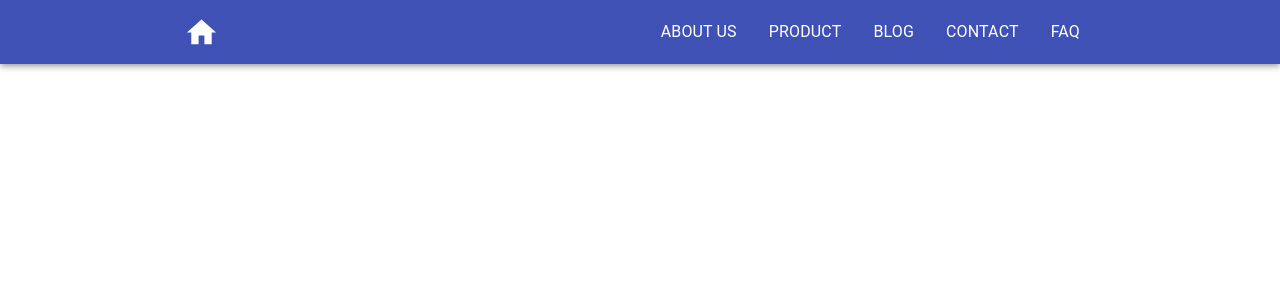
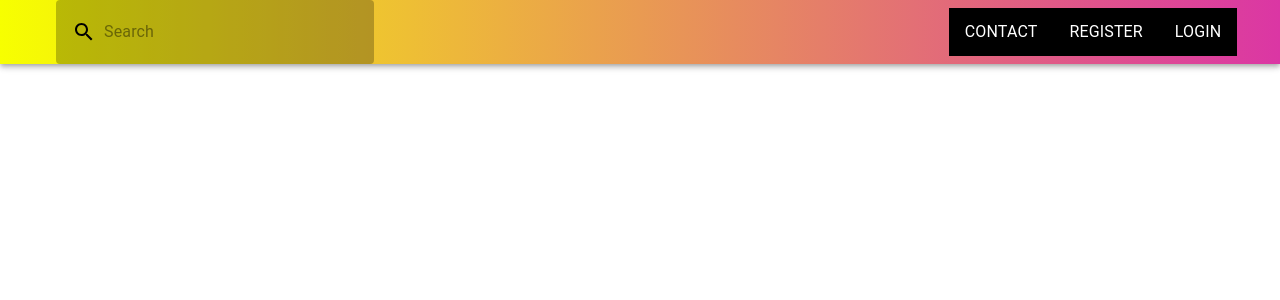
Before and after one commit to Southeastern-Louisiana-University/cmps383-2022-fa-p05-g03, a React (Create React App) app in the folder FA22.P05.Web/ClientApp/: page / in a window 1280 px wide. Shown: the top 300 px of the page. Built offline with nearby package versions, Linux system fonts and the light colour scheme.

Commit message:
Added a NavBar

```diff
--- a/FA22.P05.Web/ClientApp/src/components/NavBar/NavBar.js
+++ b/FA22.P05.Web/ClientApp/src/components/NavBar/NavBar.js
@@ -1,42 +1,96 @@
 import * as React from "react";
-import { AppBar, Toolbar, IconButton, List, ListItem, ListItemText, Container } from "@material-ui/core";
-import { Home } from "@material-ui/icons";
+import { AppBar, Toolbar, List, ListItem, ListItemText, Container, useTheme } from "@material-ui/core";
 import { makeStyles } from "@material-ui/core/styles";
+import SearchIcon from '@mui/icons-material/Search';
+import { styled, alpha } from '@mui/material/styles';
+import InputBase from '@mui/material/InputBase';
 
-const useStyles = makeStyles({
+const useStyles = makeStyles((theme) => ({
     navbarDisplayFlex: {
-        display: `flex`,
-        justifyContent: `space-between`
+        display: `inline-flex`,
+        marginLeft: '0%',
     },
     navDisplayFlex: {
-        display: `flex`,
-        justifyContent: `space-between`
+        display: `inline-flex`,
+        paddingLeft: 575,
     },
     linkText: {
         textDecoration: `none`,
         textTransform: `uppercase`,
-        color: `white`
-    }
-});
+        background: 'black',
+        color: 'white',
+        borderRadius: '0px',
+        '&:hover': {
+            background: 'green',
+            boxShadow: "0px 2px 10px #888888",
+        },
+    },
+}));
+
+const Search = styled('div')(({ theme }) => ({
+    position: 'relative',
+    borderRadius: theme.shape.borderRadius,
+    backgroundColor: alpha(theme.palette.common.black, 0.25),
+    '&:hover': {
+        backgroundColor: alpha(theme.palette.common.black, 0.50),
+    },
+    width: '100%',
+    [theme.breakpoints.up('sm')]: {
+        marginLeft: theme.spacing(1),
+        width: 'auto',
+    },
+}));
+
+const SearchIconWrapper = styled('div')(({ theme }) => ({
+    padding: theme.spacing(0, 2),
+    height: '100%',
+    position: 'absolute',
+    pointerEvents: 'none',
+    display: 'inline-flex',
+    alignItems: 'center',
+    justifyContent: 'center',
+    color: 'black',
+}));
+
+const StyledInputBase = styled(InputBase)(({ theme }) => ({
+    color: 'black',
+    '& .MuiInputBase-input': {
+        padding: theme.spacing(2.5, 0, 0, 0),
+        paddingLeft: `calc(1em + ${theme.spacing(4)})`,
+        transition: theme.transitions.create('width'),
+        width: '100%',
+        [theme.breakpoints.up('sm')]: {
+            width: '30ch',
+            '&:focus': {
+                width: '30ch',
+            },
+        },
+    },
+}));
 
 const navLinks = [
-    { title: `about us`, path: `/about-us` },
-    { title: `product`, path: `/product` },
-    { title: `blog`, path: `/blog` },
-    { title: `contact`, path: `/contact` },
-    { title: `faq`, path: `/faq` }
+    { title: `contact`, path: `/` },
+    { title: `register`, path: `/pages/SignUpPage` },
+    { title: `login`, path: `/pages/LoginPage` },
 ];
 
 const Header = () => {
     const classes = useStyles();
+    const theme = useTheme();
 
     return (
-        <AppBar position="static">
-            <Toolbar>
+        <AppBar position="static" style={{ background: 'linear-gradient(to right, #f7ff00, #db36a4)' }}>
+            <Toolbar >
                 <Container maxWidth="md" className={classes.navbarDisplayFlex}>
-                    <IconButton edge="start" color="inherit" aria-label="home">
-                        <Home fontSize="large" />
-                    </IconButton>
+                    <Search>
+                        <SearchIconWrapper>
+                            <SearchIcon />
+                        </SearchIconWrapper>
+                        <StyledInputBase
+                            placeholder="Search"
+                            inputProps={{ 'aria-label': 'search' }}
+                        />
+                    </Search>
                     <List
                         component="nav"
                         aria-labelledby="main navigation"
@@ -44,7 +98,7 @@ const Header = () => {
                     >
                         {navLinks.map(({ title, path }) => (
                             <a href={path} key={title} className={classes.linkText}>
-                                <ListItem button>
+                                <ListItem button >
                                     <ListItemText primary={title} />
                                 </ListItem>
                             </a>
--- a/package.json
+++ b/package.json
@@ -1,7 +1,12 @@
 {
   "dependencies": {
+    "@emotion/react": "^11.10.4",
+    "@emotion/styled": "^11.10.4",
     "@material-ui/core": "^4.12.4",
     "@material-ui/icons": "^4.11.3",
+    "@material-ui/styles": "^4.11.5",
+    "@mui/icons-material": "^5.10.9",
+    "@mui/material": "^5.10.9",
     "react-router-dom": "^6.4.2"
   }
 }
```
Also changed, not shown: 1 other file (tests, documents, lock files or other folders).
